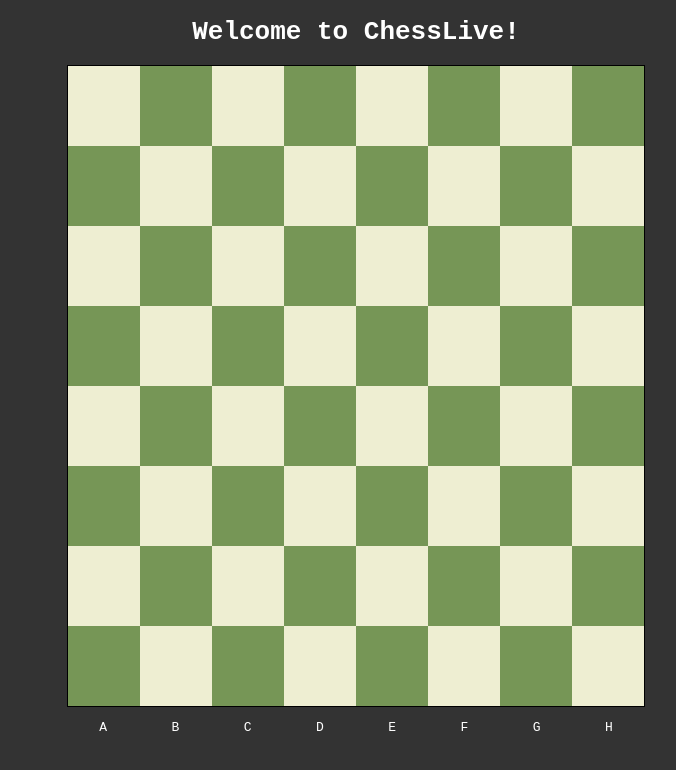
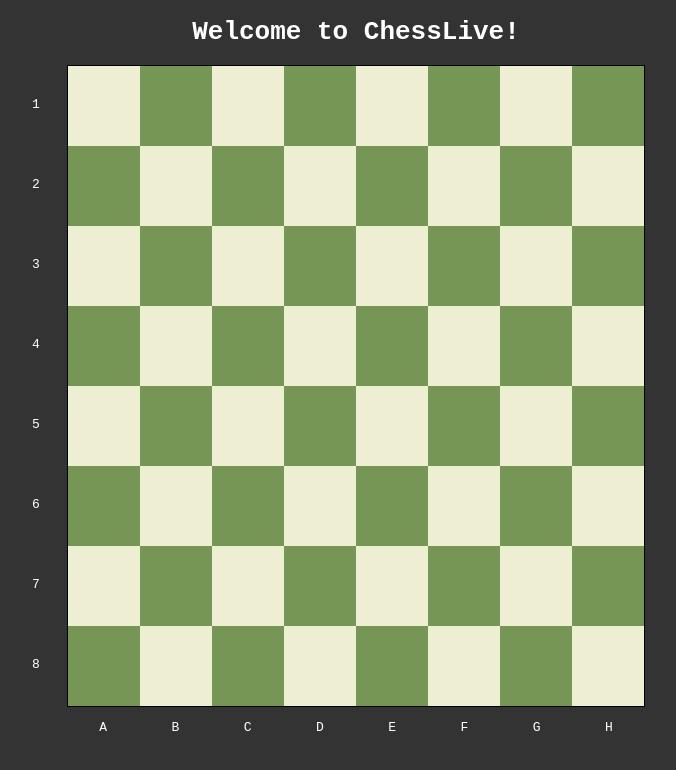
Before and after one commit to gavtay/chess, a React (Vite) app: page / in a window 1280 px wide. Shown: the top 770 px of the page, without its empty margins (284-960 px from the left). Built offline with nearby package versions, Linux system fonts and the light colour scheme.

Commit message:
Added number labels for board.

```diff
--- a/src/board/BoardMain.css
+++ b/src/board/BoardMain.css
@@ -1,5 +1,6 @@
-.main-container {
 
+.label-board-container {
+    display: flex;
 }
 
 .board-main {
--- a/src/board/BoardMain.tsx
+++ b/src/board/BoardMain.tsx
@@ -1,6 +1,7 @@
 import './BoardMain.css'
 import BoardCol from './BoardCol';
-import BoardLetters from './BoardLetters';
+import BoardLetters from './labels/BoardLetters';
+import BoardNumbers from './labels/BoardNumbers';
 
 export interface BoardRowProps {
     colVal: number
@@ -21,7 +22,9 @@ function BoardMain() {
 
     return (
         <>
+            <BoardNumbers/>
             <div className='main-container'>
+                <div className='label-board-container'>
                     <div className='board-main'>
                         <BoardCol colVal={even} colLet={colA}/>
                         <BoardCol colVal={odd} colLet={colA}/>
@@ -32,6 +35,7 @@ function BoardMain() {
                         <BoardCol colVal={even} colLet={colA}/>
                         <BoardCol colVal={odd} colLet={colA}/>
                     </div>
+                </div>
                 <div>
                     <BoardLetters/>
                 </div>
--- a/src/board/BoardLetters.css
+++ b/src/board/labels/BoardLetters.css
@@ -6,3 +6,9 @@
     width: 12.5%;
     text-align: center;
 }
+
+@media screen and (max-width: 750px){
+    .boardletters-container {
+        display: none;
+    }
+}
--- /dev/null
+++ b/src/board/labels/BoardNumbers.css
@@ -0,0 +1,20 @@
+.boardnumbers-container {
+    height: 80%;
+    width: 4vw;
+    margin-right: 50%;
+    position: absolute;
+    display: flex;
+    flex-direction: column;
+    align-items: center;
+}
+.number-container {
+    height: 12.5%;
+    display: flex;
+    align-items: center;
+}
+
+@media screen and (max-width: 750px){
+    .boardnumbers-container {
+        display: none;
+    }
+}
--- /dev/null
+++ b/src/board/labels/BoardNumbers.tsx
@@ -0,0 +1,19 @@
+import './BoardNumbers.css'
+
+function BoardNumbers() {
+    return (
+        <>
+            <div className='boardnumbers-container'>
+                <div className='number-container'><p>1</p></div>
+                <div className='number-container'><p>2</p></div>
+                <div className='number-container'><p>3</p></div>
+                <div className='number-container'><p>4</p></div>
+                <div className='number-container'><p>5</p></div>
+                <div className='number-container'><p>6</p></div>
+                <div className='number-container'><p>7</p></div>
+                <div className='number-container'><p>8</p></div>
+            </div>
+        </>
+    )
+}
+export default BoardNumbers;
```
Also changed, not shown: src/board/labels/BoardLetters.tsx (renamed from src/board/BoardLetters.tsx). Lines whose indentation alone changed are shown as unchanged.
